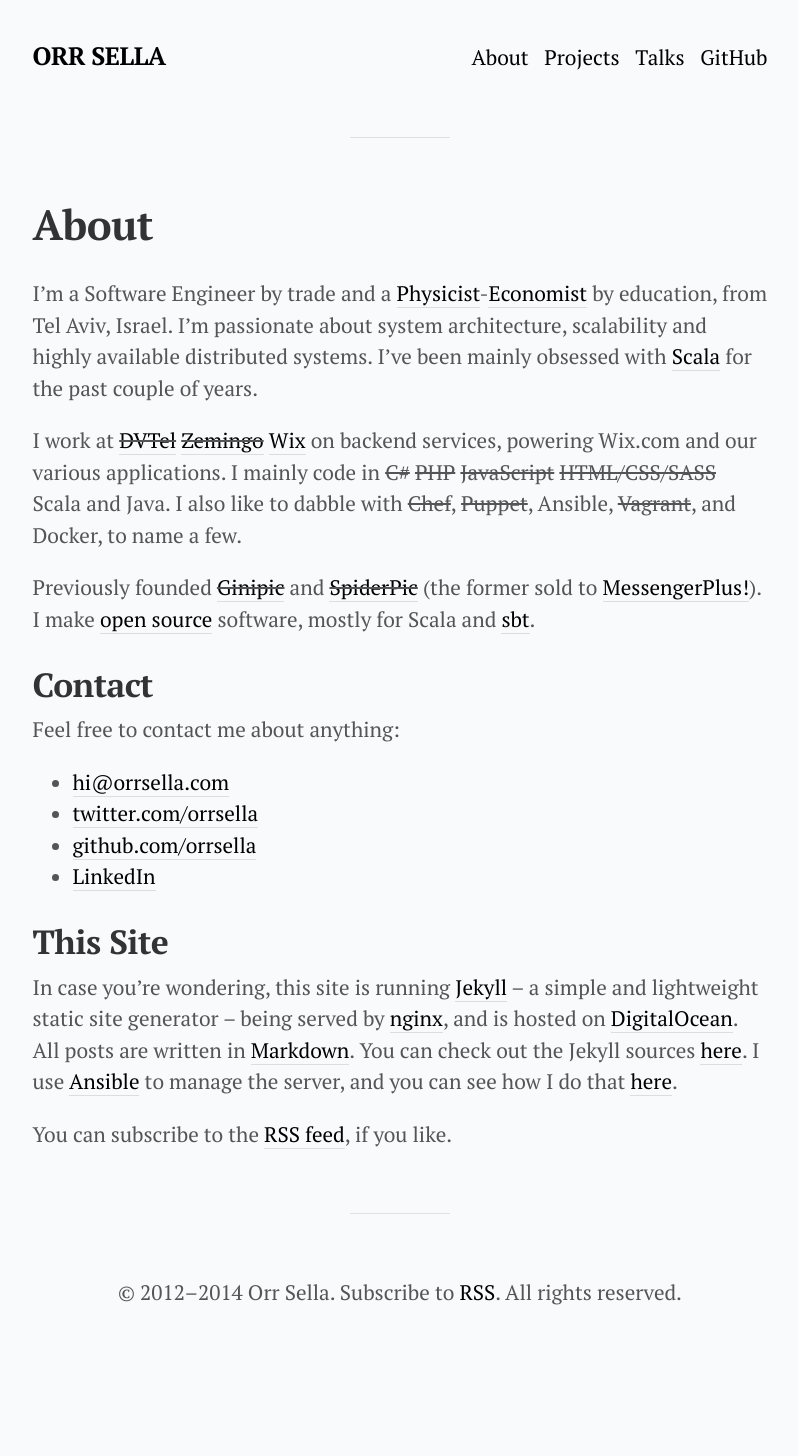
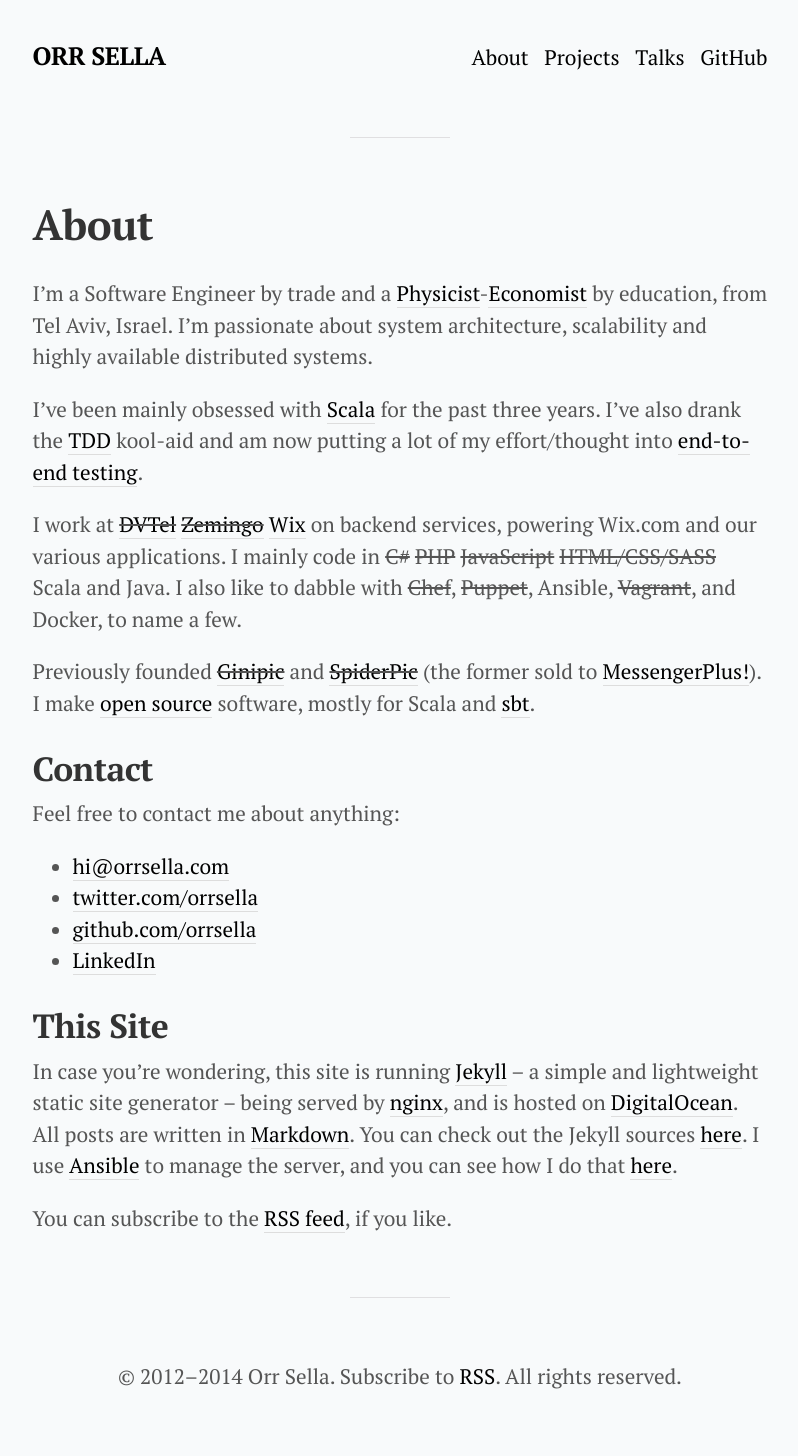
Before and after one commit to orrsella/orrsella.com, a Jekyll site: the page built from about/index.md, in a window 1280 px wide. Shown: the whole page, without its empty margins (240-1038 px from the left). Built offline with Jekyll 4.4.1, drawn with Linux system fonts in a browser that asks for light colours; before the commit the page ends 1372 px from its top, so only the background shows below that.

Commit message:
Update about

```diff
--- a/about/index.md
+++ b/about/index.md
@@ -3,7 +3,9 @@
 title:  About
 ---
 
-I'm a Software Engineer by trade and a [Physicist](http://physics.tau.ac.il/)-[Economist](http://econ.tau.ac.il/) by education, from Tel Aviv, Israel. I'm passionate about system architecture, scalability and highly available distributed systems. I've been mainly obsessed with [Scala](http://scala-lang.org) for the past couple of years.
+I'm a Software Engineer by trade and a [Physicist](http://physics.tau.ac.il/)-[Economist](http://econ.tau.ac.il/) by education, from Tel Aviv, Israel. I'm passionate about system architecture, scalability and highly available distributed systems.
+
+I've been mainly obsessed with [Scala](http://scala-lang.org) for the past three years. I've also drank the [TDD](http://www.growing-object-oriented-software.com/) kool-aid and am now putting a lot of my effort/thought into [end-to-end testing](2014/09/24/true-end-to-end-testing-in-scala-scalapeno-2014-talk/).
 
 I work at <del>[DVTel](http://www.dvtel.com)</del>  <del>[Zemingo](http://zemingo.com)</del>  [Wix](http://wix.com) on backend services, powering Wix.com and our various applications. I mainly code in <del>C#</del> <del>PHP</del> <del>JavaScript</del> <del>HTML/CSS/SASS</del> Scala and Java. I also like to dabble with <del>Chef</del>, <del>Puppet</del>, Ansible, <del>Vagrant</del>, and Docker, to name a few.
 
```
